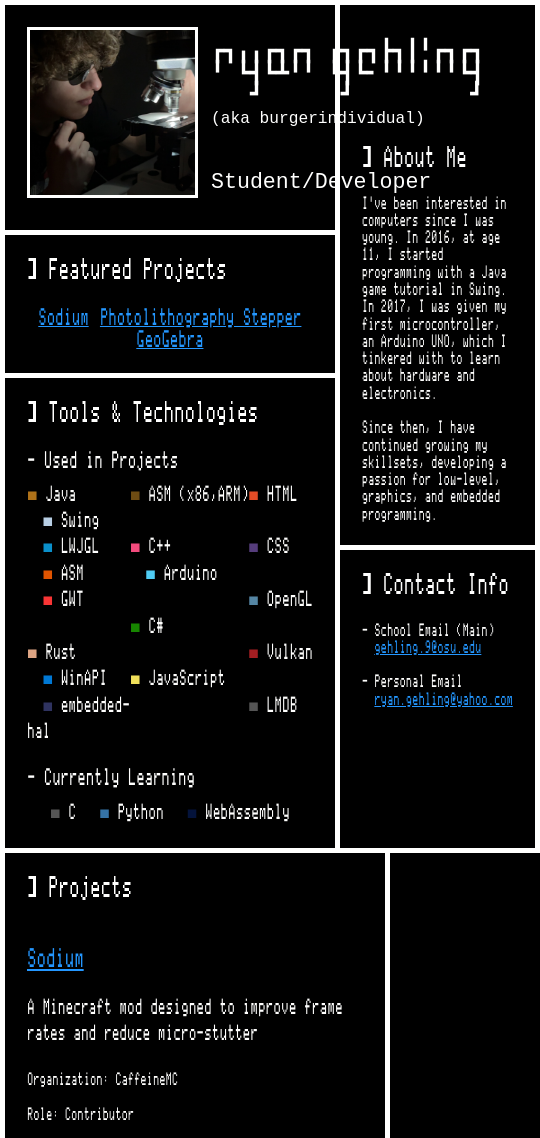
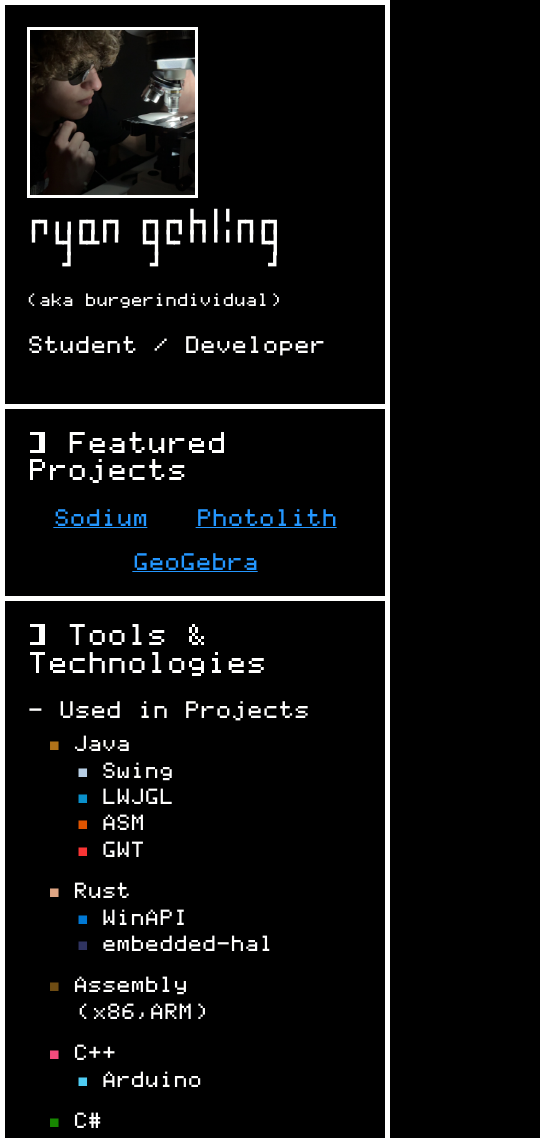
Before and after one commit to burgerindividual/burgerindividual.github.io, a website built with Parcel: page index.html in a window 390 px wide. Shown: the top 1138 px of the page, 540 px wide, since content can reach past the window. Built offline with nearby package versions, Linux system fonts and the light colour scheme.

Commit message:
get rid of table, make more mobile friendly

```diff
--- a/css/main.css
+++ b/css/main.css
@@ -7,10 +7,10 @@
   src: url('../font/AppleII_40Col.ttf');
 }
 
-@font-face {
+/* @font-face {
   font-family: AppleII_80Col;
   src: url('../font/AppleII_80Col.ttf');
-}
+} */
 
 /* @font-face {
   font-family: "Cascadia Mono PL";
@@ -52,10 +52,11 @@ a:hover {
 html {
   color: var(--a2white);
   background: var(--a2black);
-  /* font-family: "Cascadia Code PL", monospace; */
+  font-family: AppleII_40Col, monospace;
+  letter-spacing: -0.07em;
 }
 
-@media all and (max-width: 1200px) {
+/* @media all and (max-width: 1200px) {
   html {
     font-family: AppleII_80Col, monospace;
   }
@@ -65,12 +66,14 @@ html {
   html {
     font-family: AppleII_40Col, monospace;
   }
-}
+} */
 
 /* correct for normalize's forced fixes */
 pre {
   font-family: inherit;
-  line-height: 1.0;
+  /* fix gap in logo */
+  line-height: 0.99;
+  white-space: pre;
 }
 
 /*
@@ -85,7 +88,7 @@ pre {
 
 ::-moz-selection {
   color: var(--a2black);
-  background: currentColor;
+  background: var(--a2white);
   text-shadow: none;
 }
 
@@ -102,57 +105,55 @@ body {
   position: relative;
 }
 
-table {
-  width: 100%;
-  border-collapse: separate;
-  border-spacing: 0;
-}
-
-tr {
-  height: 0;
-}
-
-td {
-  height: inherit;
-}
-
-.col-left {
-  width: 65%;
-}
-
-.col-right {
-  width: 35%;
-}
-
-.col70pc {
-  width: 70%;
-}
-
-.col30pc {
-  width: 30%;
-}
-
 .content-wrapper {
   box-sizing: border-box;
   padding: 0;
 }
 
-.content-pane {
+.vertical-pane {
   box-sizing: border-box;
-  width: 100%;
-  /* height: 100%; */
   display: inline-flex;
   flex-flow: column nowrap;
   justify-content: space-evenly;
 }
 
+.horizontal-pane {
+  box-sizing: border-box;
+  display: inline-flex;
+  flex-flow: row wrap;
+  justify-content: flex-start;
+}
+
+.main-pane {
+  box-sizing: border-box;
+  display: inline-flex;
+  flex-flow: row wrap;
+  justify-content: space-between;
+  gap: 5px;
+  background: var(--a2white);
+}
+
+.main-col-left {
+  flex: 2 1 calc(65% - 5px);
+  background: var(--a2black);
+}
+
+.main-col-right {
+  flex: 2 1 35%;
+  background: var(--a2black);
+}
+
+.projects-col-left {
+  width: 50%;
+}
+
+.projects-col-right {
+  width: 50%;
+}
+
 .content-element {
   margin-left: 22px;
   margin-right: 22px;
-}
-
-.force-height {
-  height: 100%;
 }
 
 .spacer {
@@ -172,17 +173,15 @@ hr {
 .divider {
   padding: 0;
   margin: 0;
-  height: 0;
-  width: 100%;
 }
 
 .featured-list {
   display: flex;
-  flex-direction: row;
-  flex-wrap: wrap;
+  flex-flow: row wrap;
   justify-content: space-evenly;
   align-content: space-around;
   align-items: center;
+  gap: 22px;
 }
 
 .featured-list > * {
@@ -191,17 +190,15 @@ hr {
 }
 
 .tools-list {
-  /* width: 93%; */
-  margin: 0 0 22px 0;
+  margin: 0 0 22px 22px;
   box-sizing: border-box;
-  display: flex;
-  flex-flow: row nowrap;
-  justify-content: space-evenly;
+  display: grid;
+  grid-template-columns: repeat(auto-fill, minmax(14em, 1fr));
+  gap: 15px;
 }
 
 .tools-list > * {
-  margin: 0;
-  display: inline-block;
+  margin: 0px;
 }
 
 .text-large {
@@ -242,19 +239,22 @@ h4 {
 }
 
 p {
-  line-height: 1.2;
+  line-height: 1.3;
   font-size: 0.9em;
 }
 
 .logo-pic {
   height: 165px;
-  /* min-height: 100%; */
-  float: left;
   margin-right: 13px;
 }
 
 .logo-text {
   margin: 15px 0;
+}
+
+.no-margin {
+  margin-top: 0;
+  margin-bottom: 0;
 }
 
 .external-margins {
@@ -270,34 +270,28 @@ p {
   margin-bottom: 22px;
 }
 
-.a2border {
+.border {
   border: 5px solid var(--a2white);
   /* border-spacing: 0; */
 }
 
-.a2border-light {
+.border-light {
   border: 3px solid var(--a2white);
   /* border-spacing: 0; */
 }
 
-.a2border-right {
-  border: 5px solid var(--a2white);
-  border-left: none;
-  /* border-spacing: 0; */
-}
-
-.a2border-top-left {
+/* .border-top-left {
   border-top-left-radius: 20px;
 }
-.a2border-top-right {
+.border-top-right {
   border-top-right-radius: 20px;
 }
-.a2border-bottom-left {
+.border-bottom-left {
   border-bottom-left-radius: 20px;
 }
-.a2border-bottom-right {
+.border-bottom-right {
   border-bottom-right-radius: 20px;
-}
+} */
 
 #projects {
   border-top: none;
--- a/index.html
+++ b/index.html
@@ -23,29 +23,25 @@
 </head>
 
 <body>
-  <table>
-    <tbody>
-      <tr>
-        <td class="col-left a2border content-wrapper">
-          <div class="content-pane">
-            <div class="content-element external-margins">
-              <img class="logo-pic a2border-light" src="img/pic2.png" alt="Picture of Me (Feb 20, 2024)">
-<pre class="logo-text text-large">
-┏┓╻╻┏┓┏┓&nbsp;┏┓┏┓┣┓┃╹┏┓┏┓
-╹&nbsp;┗┫┗┻╹╹&nbsp;┗┫┗╸╹╹╹╹╹╹┗┫
-&nbsp;&nbsp;&nbsp;┛&nbsp;&nbsp;&nbsp;&nbsp;&nbsp;&nbsp;┛&nbsp;&nbsp;&nbsp;&nbsp;&nbsp;&nbsp;&nbsp;&nbsp;&nbsp;┛
-<span class="text-small">(aka burgerindividual)
-
-</span>
-Student/Developer
-</pre>
+  <div class="content-wrapper border main-pane">
+    <div class="main-col-left vertical-pane">
+      <div class="content-element external-margins horizontal-pane">
+        <img class="logo-pic border-light" src="img/pic2.png" alt="Picture of Me (Feb 20, 2024)">
+        <div class="vertical-pane logo-text">
+          <div class="horizontal-pane" style="gap: 1em">
+            <pre class="text-large no-margin">┏┓╻╻┏┓┏┓<br>╹ ┗┫┗┻╹╹<br>   ┛</pre>
+            <pre class="text-large no-margin">┏┓┏┓┣┓┃╹┏┓┏┓<br>┗┫┗╸╹╹╹╹╹╹┗┫<br> ┛         ┛</pre>
+          </div>
+          <p>(aka burgerindividual)</p>
+          <h3>Student / Developer</h3>
+        </div>
       </div>
       <hr class="divider">
       <div class="content-element internal-margins">
         <h2>] Featured Projects</h2>
         <div class="featured-list">
           <h3><a href="#sodium">Sodium</a></h3>
-                <h3><a href="#photolith">Photolithography Stepper</a></h3>
+          <h3><a href="#photolith">Photolith</a></h3>
           <h3><a href="#geogebra">GeoGebra</a></h3>
         </div>
       </div>
@@ -59,32 +55,41 @@ Student/Developer
             &nbsp;&nbsp;<span style="color:#B8CFE5">■</span>&nbsp;Swing<br>
             &nbsp;&nbsp;<span style="color:#0A90CB">■</span>&nbsp;LWJGL<br>
             &nbsp;&nbsp;<span style="color:#e05400">■</span>&nbsp;ASM<br>
-                  &nbsp;&nbsp;<span style="color:#f93535">■</span>&nbsp;GWT<br>
-                  <br>
+            &nbsp;&nbsp;<span style="color:#f93535">■</span>&nbsp;GWT
+          </h4>
+          <h4>
             <span style="color:#dea584">■</span>&nbsp;Rust<br>
             &nbsp;&nbsp;<span style="color:#0078d4">■</span>&nbsp;WinAPI<br>
             &nbsp;&nbsp;<span style="color:#2F3360">■</span>&nbsp;embedded-hal
           </h4>
           <h4>
-                  <span style="color:#6E4C13">■</span>&nbsp;ASM&nbsp;(x86,ARM)<br>
-                  <br>
+            <span style="color:#6E4C13">■</span>&nbsp;Assembly<br>
+            &nbsp;&nbsp;(x86,ARM)
+          </h4>
+          <h4>
             <span style="color:#f34b7d">■</span>&nbsp;C++<br>
-                  &nbsp;&nbsp;<span style="color:#4fccf3">■</span>&nbsp;Arduino<br>
-                  <br>
-                  <span style="color:#178600">■</span>&nbsp;C#<br>
-                  <br>
+            &nbsp;&nbsp;<span style="color:#4fccf3">■</span>&nbsp;Arduino
+          </h4>
+          <h4>
+            <span style="color:#178600">■</span>&nbsp;C#
+          </h4>
+          <h4>
             <span style="color:#f1e05a">■</span>&nbsp;JavaScript
           </h4>
           <h4>
-                  <span style="color:#e34c26">■</span>&nbsp;HTML<br>
-                  <br>
-                  <span style="color:#563d7c">■</span>&nbsp;CSS<br>
-                  <br>
-                  <span style="color:#5586A4">■</span>&nbsp;OpenGL<br>
-                  <br>
-                  <span style="color:#A41E22">■</span>&nbsp;Vulkan<br>
-                  <br>
-                  <span style="color:#555555">■</span>&nbsp;LMDB<br>
+            <span style="color:#e34c26">■</span>&nbsp;HTML
+          </h4>
+          <h4>
+            <span style="color:#563d7c">■</span>&nbsp;CSS
+          </h4>
+          <h4>
+            <span style="color:#5586A4">■</span>&nbsp;OpenGL
+          </h4>
+          <h4>
+            <span style="color:#A41E22">■</span>&nbsp;Vulkan
+          </h4>
+          <h4>
+            <span style="color:#555555">■</span>&nbsp;LMDB
           </h4>
         </div>
         <h3 class="list-header">- Currently Learning</h3>
@@ -101,9 +106,7 @@ Student/Developer
         </div>
       </div>
     </div>
-        </td>
-        <td class="col-right a2border-right content-wrapper force-height">
-          <div class="content-pane force-height">
+    <div class="main-col-right vertical-pane">
       <div class="content-element internal-margins">
         <h2>] About Me</h2>
         <p>
@@ -126,12 +129,9 @@ Student/Developer
         </p>
       </div>
     </div>
-        </td>
-      </tr>
-    </tbody>
-  </table>
-  <div id="projects" class="a2border content-wrapper">
-    <div class="col70pc content-pane">
+  </div>
+  <div id="projects" class="border content-wrapper">
+    <div class="vertical-pane">
       <div class="content-element internal-margins">
         <h2>] Projects</h2>
       </div>
@@ -150,13 +150,14 @@ Student/Developer
           &nbsp;&nbsp;&nbsp;<span style="color:#0A90CB">■</span>&nbsp;LWJGL<br>
           &nbsp;&nbsp;&nbsp;<span style="color:#e05400">■</span>&nbsp;ASM<br>
           &nbsp;<span style="color:#5586A4">■</span>&nbsp;OpenGL<br>
-          &nbsp;<span style="color:#dea584">■</span>&nbsp;Rust
+          &nbsp;<span style="color:#dea584">■</span>&nbsp;Rust<br>
+          &nbsp;<span style="color:#6E4C13">■</span>&nbsp;Assembly&nbsp;(x86)
         </p>
       </div>
       <hr class="content-element">
       <div id="photolith" class="content-element internal-margins">
         <h3 class="text-large"><a href="https://github.com/OSUChipFab/photolith" target="_blank">Photolithography Stepper</a></h3>
-        <h4>Firmware to control the custom photolithography stepper</h4>
+        <h4>Firmware to control a custom photolithography stepper</h4>
         <p>
           Organization: Buckeye Semiconductor Hub<br>
           <br>
@@ -180,7 +181,8 @@ Student/Developer
           <br>
           Technologies:<br>
           &nbsp;<span style="color:#b07219">■</span>&nbsp;Java<br>
-          &nbsp;&nbsp;&nbsp;<span style="color:#f93535">■</span>&nbsp;GWT
+          &nbsp;&nbsp;&nbsp;<span style="color:#f93535">■</span>&nbsp;GWT<br>
+          &nbsp;<span style="color:#5586A4">■</span>&nbsp;OpenGL
         </p>
       </div>
       <hr class="content-element">
@@ -279,14 +281,15 @@ Student/Developer
       <hr class="content-element">
       <div id="fath" class="content-element internal-margins">
         <h3 class="text-large"><a href="https://crates.io/crates/fath/" target="_blank">Fath</a></h3>
-        <h4>Fa(st ma)th library focused on performance</h4>
+        <h4>Fa(st ma)th library focused on performance and compatability</h4>
         <p>
           Role: Main Developer<br>
           <br>
           Status: <span style="color:var(--a2cyan)">■</span> Maintained<br>
           <br>
           Technologies:<br>
-          &nbsp;<span style="color:#dea584">■</span>&nbsp;Rust
+          &nbsp;<span style="color:#dea584">■</span>&nbsp;Rust<br>
+          &nbsp;<span style="color:#6E4C13">■</span>&nbsp;Assembly&nbsp;(x86)
         </p>
       </div>
       <hr class="content-element">
@@ -300,7 +303,8 @@ Student/Developer
           <br>
           Technologies:<br>
           &nbsp;<span style="color:#dea584">■</span>&nbsp;Rust<br>
-          &nbsp;&nbsp;&nbsp;<span style="color:#2F3360">■</span>&nbsp;embedded-hal
+          &nbsp;&nbsp;&nbsp;<span style="color:#2F3360">■</span>&nbsp;embedded-hal<br>
+          &nbsp;<span style="color:#6E4C13">■</span>&nbsp;Assembly&nbsp;(ARM)
         </p>
       </div>
       <hr class="content-element">
@@ -425,7 +429,7 @@ Student/Developer
 
   <script src="js/vendor/modernizr-3.11.2.min.js"></script>
   <script src="js/plugins.js"></script>
-<!--  <script type="module" src="js/main.js"></script>-->
+  <!-- <script type="module" src="js/main.js"></script> -->
 </body>
 
 </html>
--- a/js/main.js
+++ b/js/main.js
@@ -1,5 +1,3 @@
-import 'regenerator-runtime/runtime';
-
 //// text "loading" effect
 const FILL_DELAY = 5;
 
```
Lines whose indentation alone changed are shown as unchanged.
